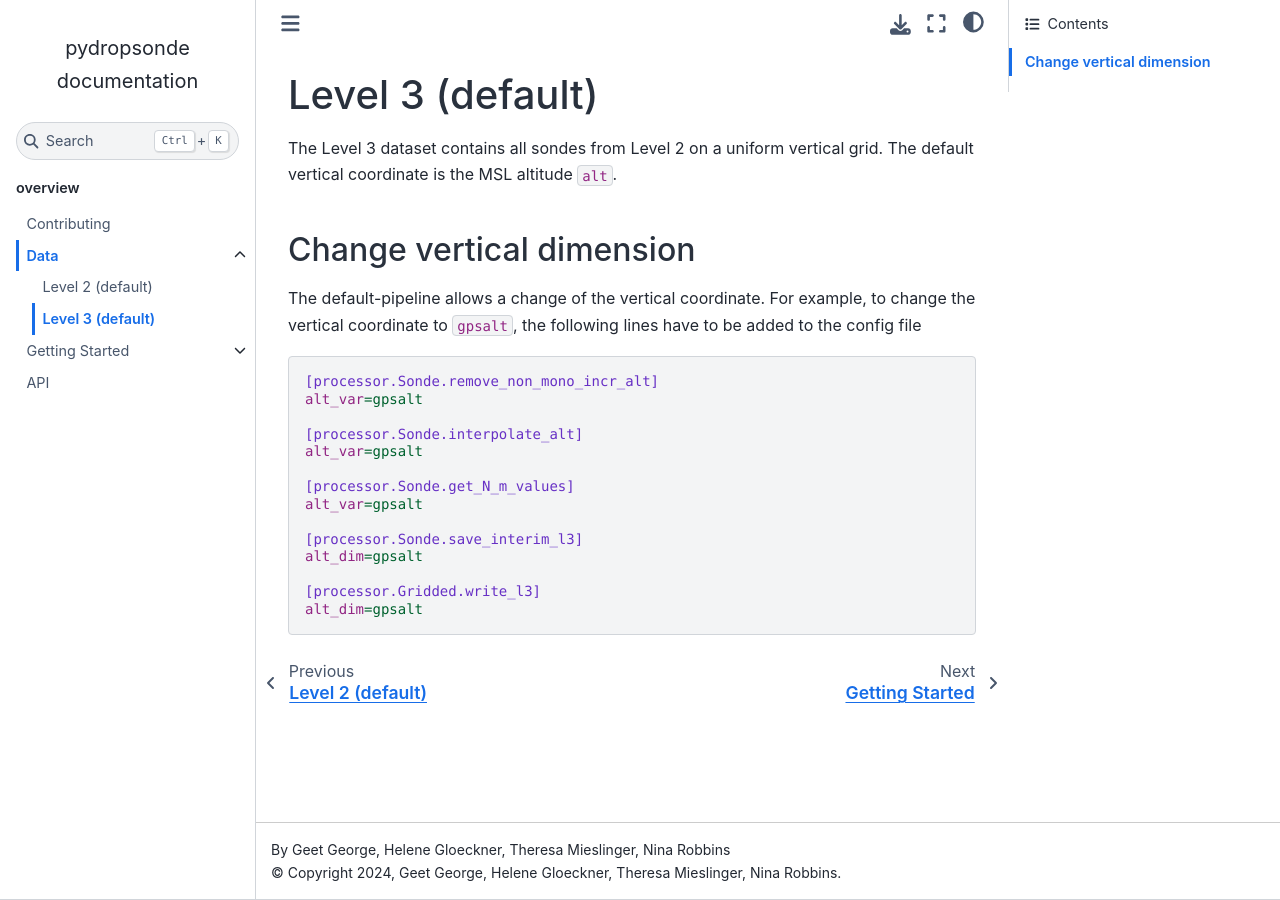
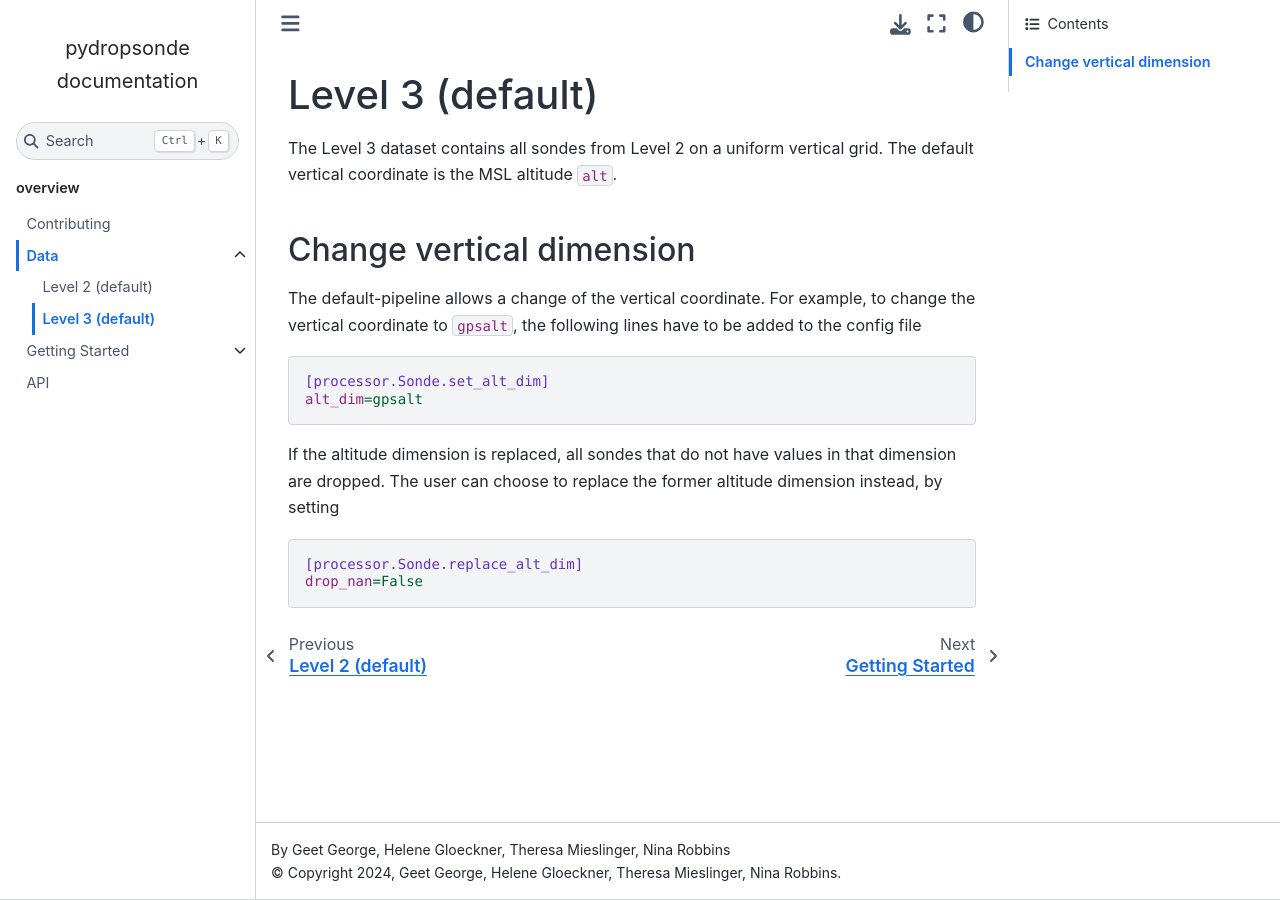
Before and after one commit to tmieslinger/pydropsonde, a Sphinx documentation site: the page built from docs/source/data/level3.rst, in a window 1280 px wide. Built offline with Sphinx 7.4.7 and the Sphinx Book theme 1.1.4, drawn with Linux system fonts in a browser that asks for light colours.

Commit message:
docs change alt dimension

```diff
--- a/docs/source/data/level3.rst
+++ b/docs/source/data/level3.rst
@@ -11,17 +11,12 @@ The default-pipeline allows a change of the vertical coordinate. For example, to
 
 .. code-block:: ini
 
-        [processor.Sonde.remove_non_mono_incr_alt]
-        alt_var=gpsalt
-
-        [processor.Sonde.interpolate_alt]
-        alt_var=gpsalt
-
-        [processor.Sonde.get_N_m_values]
-        alt_var=gpsalt
-
-        [processor.Sonde.save_interim_l3]
+        [processor.Sonde.set_alt_dim]
         alt_dim=gpsalt
 
-        [processor.Gridded.write_l3]
-        alt_dim=gpsalt
+If the altitude dimension is replaced, all sondes that do not have values in that dimension are dropped. The user can choose to replace the former altitude dimension instead, by setting
+
+.. code-block:: ini
+
+        [processor.Sonde.replace_alt_dim]
+        drop_nan=False
```
